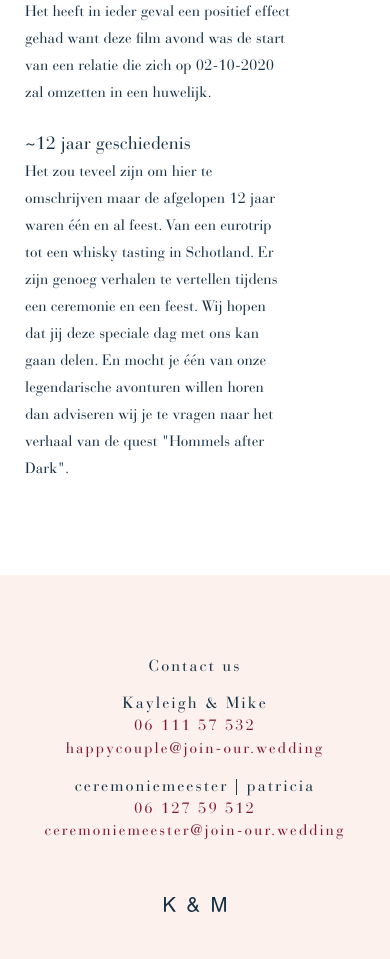
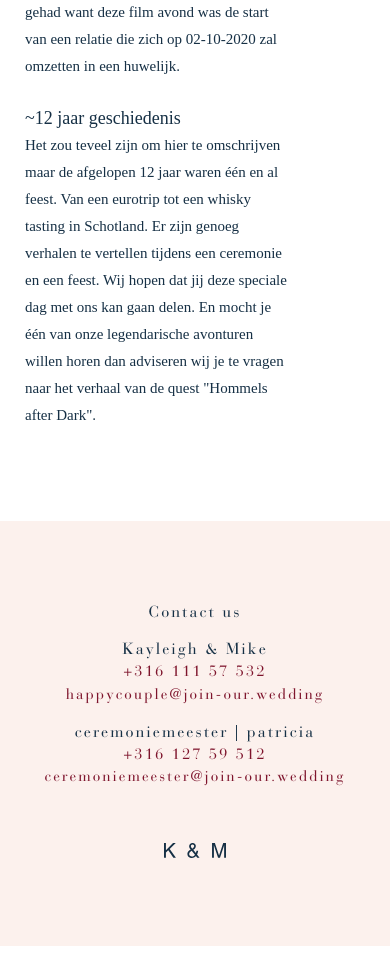
Before and after one commit to mikehanssen/join-our-wedding, a Next.js app: page /our-story in a window 390 px wide. Shown: the part 1038-1997 px from the top of the page. Built offline with nearby package versions, Linux system fonts and the light colour scheme.

Commit message:
Made all phone numbers international

```diff
--- a/components/layout.js
+++ b/components/layout.js
@@ -49,10 +49,10 @@ export default function Layout({ children, className = undefined, pageTitle = 'H
       <footer className="footer">
         <a href="" className="footer-link">Contact us</a>
         <div className="mt-20">Kayleigh & Mike</div>
-        <div className="footer-contact"><a href="https://wa.me/0611157532">06 111 57 532</a></div>
+        <div className="footer-contact"><a href="https://wa.me/31611157532">+316 111 57 532</a></div>
         <div className="footer-contact"><a href="mailto:happycouple@join-our.wedding">happycouple@join-our.wedding</a></div>
         <div className="mt-20">ceremoniemeester | patricia</div>
-        <div className="footer-contact"><a href="https://wa.me/0612759512">06 127 59 512</a></div>
+        <div className="footer-contact"><a href="https://wa.me/31612759512">+316 127 59 512</a></div>
         <div className="footer-contact"><a href="mailto:happycouple@join-our.wedding">ceremoniemeester@join-our.wedding</a></div>
         {/*<div className="mt-20">ceremoniemeester@join-our.wedding | +31 6 12759512</div>*/}
         <img className="mt-80 footer-logo" src="/img/logo.svg" alt="Footer logo" />
--- a/styles/_content.sass
+++ b/styles/_content.sass
@@ -29,6 +29,7 @@
         margin-left: 30px
         width: 40%
     p
+        font-family: "Times New Roman", serif
         max-width: 400px
 
 .mike-kayleigh-img
--- a/styles/_typography.sass
+++ b/styles/_typography.sass
@@ -68,6 +68,7 @@ p
 .text-left
     text-align: left !important
     font-size: 15px
+    font-family: "Times New Roman", serif
 
 h2.text-left
     font-size: 18px
```
